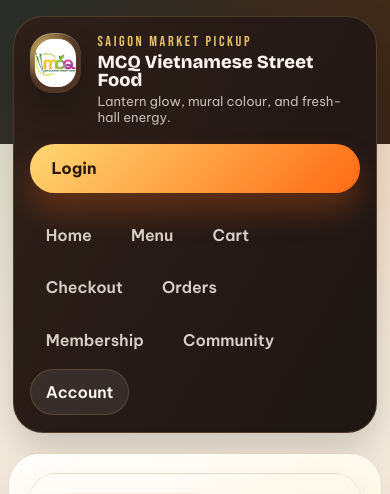
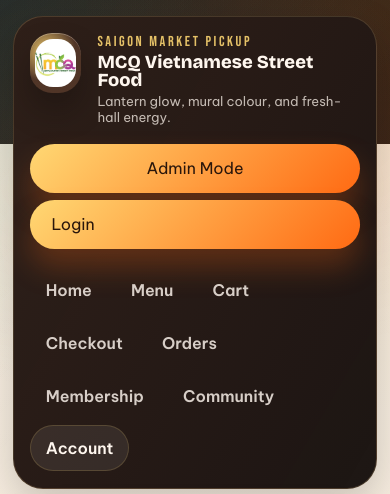
Before and after one commit to jov30/agile-proj, a Flask app: page /login?next=/admin/customers in a window 390 px wide. Shown: the top 494 px of the page. Run offline with Flask 3, Linux system fonts and the light colour scheme.

Commit message:
feat: add demo admin mode switch

```diff
--- a/routes/auth.py
+++ b/routes/auth.py
@@ -225,3 +225,15 @@
     session.pop(SESSION_USER_KEY, None)
     session.modified = True
     return redirect(url_for("public.home"))
+
+
+@auth_bp.post("/demo/admin-mode")
+def demo_admin_mode():
+    session[SESSION_USER_KEY] = {
+        "name": current_app.config["ADMIN_NAME"],
+        "email": current_app.config["ADMIN_EMAIL"],
+        "role": "admin",
+    }
+    session.modified = True
+    next_url = _safe_next_url(request.form.get("next"))
+    return redirect(next_url or url_for("admin.admin_dashboard"))
--- a/static/css/main.css
+++ b/static/css/main.css
@@ -199,6 +199,24 @@
 .header-cta:hover {
   transform: translateY(-2px);
   box-shadow: 0 22px 36px rgba(255, 106, 19, 0.34);
+}
+
+.header-actions {
+  display: flex;
+  align-items: center;
+  gap: 0.45rem;
+  flex-wrap: wrap;
+  justify-content: flex-end;
+}
+
+.header-actions form {
+  margin: 0;
+}
+
+.header-cta {
+  border: 0;
+  cursor: pointer;
+  font: inherit;
 }
 
 .app-main {
@@ -756,6 +774,11 @@
     width: 100%;
   }
 
+  .header-actions,
+  .header-actions form {
+    width: 100%;
+  }
+
   .section-title {
     font-size: clamp(2rem, 10vw, 3.3rem);
   }
--- a/templates/base.html
+++ b/templates/base.html
@@ -88,7 +88,13 @@
             <button type="submit" class="header-cta">Logout</button>
           </form>
         {% else %}
-          <a href="{{ url_for('auth.login') }}" class="header-cta">Login</a>
+          <div class="header-actions">
+            <form method="post" action="{{ url_for('auth.demo_admin_mode') }}">
+              <input type="hidden" name="next" value="{{ url_for('admin.admin_dashboard') }}" />
+              <button type="submit" class="header-cta">Admin Mode</button>
+            </form>
+            <a href="{{ url_for('auth.login') }}" class="header-cta">Login</a>
+          </div>
         {% endif %}
       </div>
     </header>
```
